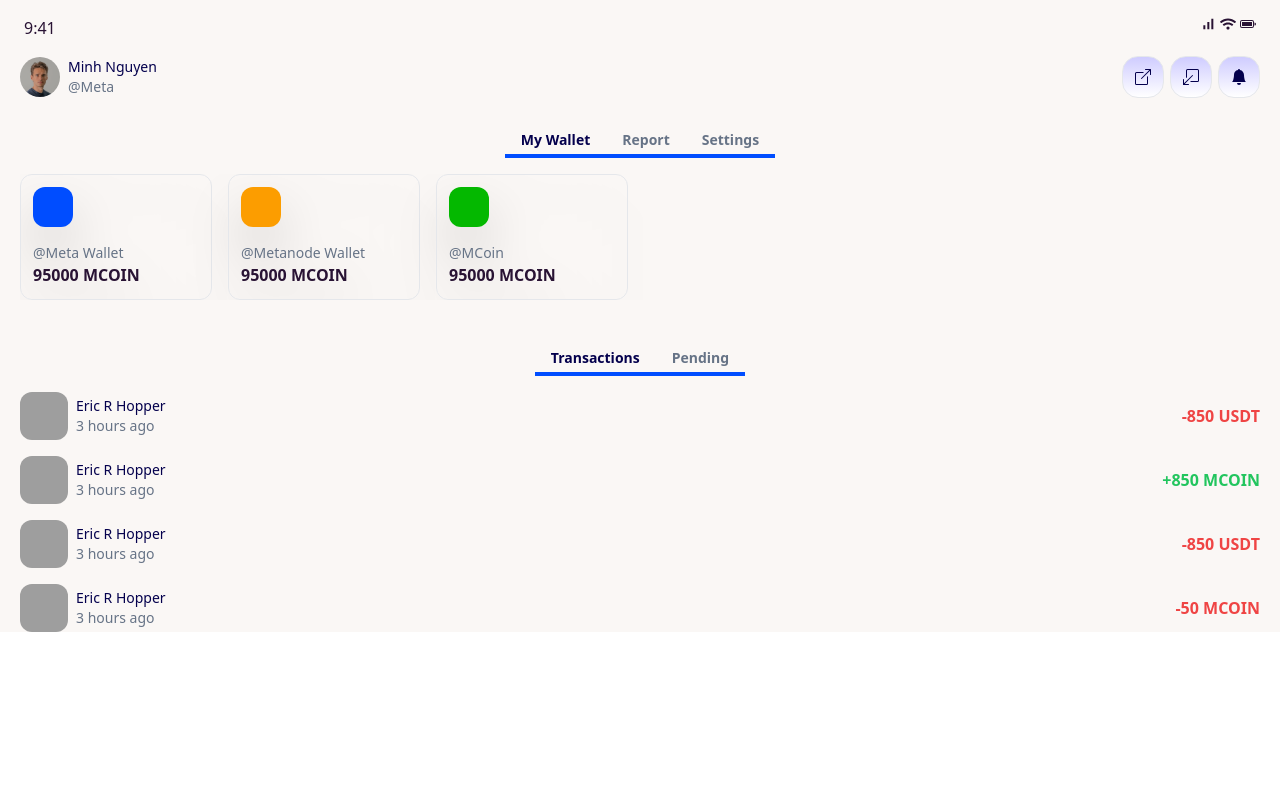
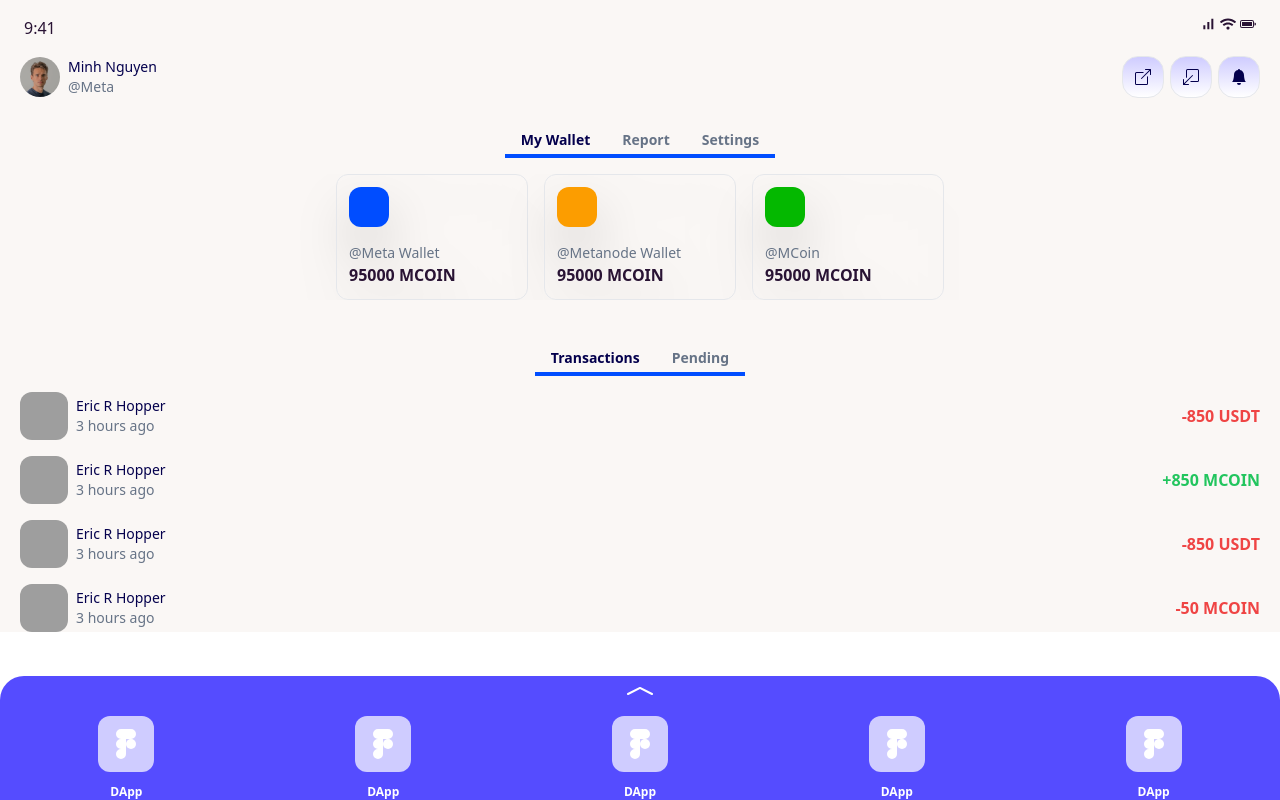
Before and after one commit to nguyenanhhao221/be-earning-ui-interview, a Next.js app: page / in a window 1280 px wide. Built offline with nearby package versions, Linux system fonts and the light colour scheme; grey boxes are pictures that could not be loaded.

Commit message:
feat: footer pop up in home page

```diff
--- a/src/components/AllWallets.tsx
+++ b/src/components/AllWallets.tsx
@@ -11,7 +11,7 @@ const dummyData: TWalletInfo[] = [
 export const AllWallets = () => {
   return (
     <div className="overflow-x-scroll scrollbar-hide">
-      <ul className="min-w-screen flex gap-4">
+      <ul className="min-w-screen flex gap-4 md:justify-center">
         {dummyData.map((wallet) => (
           <li
             key={wallet.name}
--- /dev/null
+++ b/src/components/DApp.tsx
@@ -0,0 +1,13 @@
+import React from "react";
+import { IoLogoFigma } from "react-icons/io5";
+
+export const DApp = () => {
+  return (
+    <div className="flex flex-col items-center justify-center gap-3">
+      <div className="h-14 w-14 rounded-xl bg-neutral-semantic-purple-3 p-3">
+        <IoLogoFigma fill="#fff" className="h-full w-full" />
+      </div>
+      <p className="text-center text-xs font-bold text-white">DApp</p>
+    </div>
+  );
+};
--- /dev/null
+++ b/src/components/Popup.tsx
@@ -0,0 +1,56 @@
+import Link from "next/link";
+import React from "react";
+import { BsChevronCompactUp } from "react-icons/bs";
+import { DApp } from "./DApp";
+
+type Props = {
+  isPopupOpen: boolean;
+  setIsPopupOpen: React.Dispatch<React.SetStateAction<boolean>>;
+};
+export const Popup = ({ isPopupOpen, setIsPopupOpen }: Props) => {
+  return !isPopupOpen ? (
+    <div className="fixed bottom-0 left-0 right-0 flex flex-col items-center gap-2 rounded-t-3xl bg-neutral-semantic-purple-1">
+      <button
+        type="button"
+        onClick={() => setIsPopupOpen(!isPopupOpen)}
+        className="flex items-center justify-center"
+      >
+        <BsChevronCompactUp fill="#fff" className="h-8 w-8 " />
+        <span className="sr-only">Open Popup</span>
+      </button>
+      <div className="grid w-full grid-cols-5 gap-1">
+        <DApp />
+        <DApp />
+        <DApp />
+        <DApp />
+        <DApp />
+      </div>
+    </div>
+  ) : (
+    <div className="fixed top-1/3 bottom-0 left-0 right-0 flex flex-col items-center gap-2 rounded-t-3xl bg-gradient-to-t from-white to-neutral-semantic-purple-1">
+      <Link
+        href={"/decentralized-application"}
+        className="flex items-center justify-center"
+      >
+        <BsChevronCompactUp fill="#fff" className="h-8 w-8 " />
+      </Link>
+      <div className="grid w-full grid-cols-5 gap-1 py-4">
+        <DApp />
+        <DApp />
+        <DApp />
+        <DApp />
+        <DApp />
+        <DApp />
+        <DApp />
+        <DApp />
+        <DApp />
+        <DApp />
+        <DApp />
+        <DApp />
+        <DApp />
+        <DApp />
+        <DApp />
+      </div>
+    </div>
+  );
+};
--- a/src/pages/index.tsx
+++ b/src/pages/index.tsx
@@ -10,9 +10,13 @@ import {
 import { Tabs } from "../components/Tabs";
 import { AllWallets } from "../components/AllWallets";
 import { Transactions } from "../components/Transactions";
+import { Popup } from "../components/Popup";
+import { useState } from "react";
 
 const Home: NextPage = () => {
   const mainTabs = ["My Wallet", "Report", "Settings"];
+  const [isPopupOpen, setIsPopupOpen] = useState(false);
+
   return (
     <>
       <Head>
@@ -36,8 +40,10 @@ const Home: NextPage = () => {
         <section id="transactions">
           <Transactions />
         </section>
+        <section>
+          <Popup isPopupOpen={isPopupOpen} setIsPopupOpen={setIsPopupOpen} />
+        </section>
       </main>
-      <footer></footer>
     </>
   );
 };
--- a/tailwind.config.cjs
+++ b/tailwind.config.cjs
@@ -14,6 +14,7 @@ module.exports = {
       colors: {
         "accent-blue-1": "#004DFF",
         "semantic-orange-3": "#FC9D00",
+        "neutral-semantic-purple-1": "#554CFF",
         "neutral-semantic-purple-3": "#CFCCFF",
         "neutral-1": "#04004D",
         "neutral-2": "#3F3D66",
```
